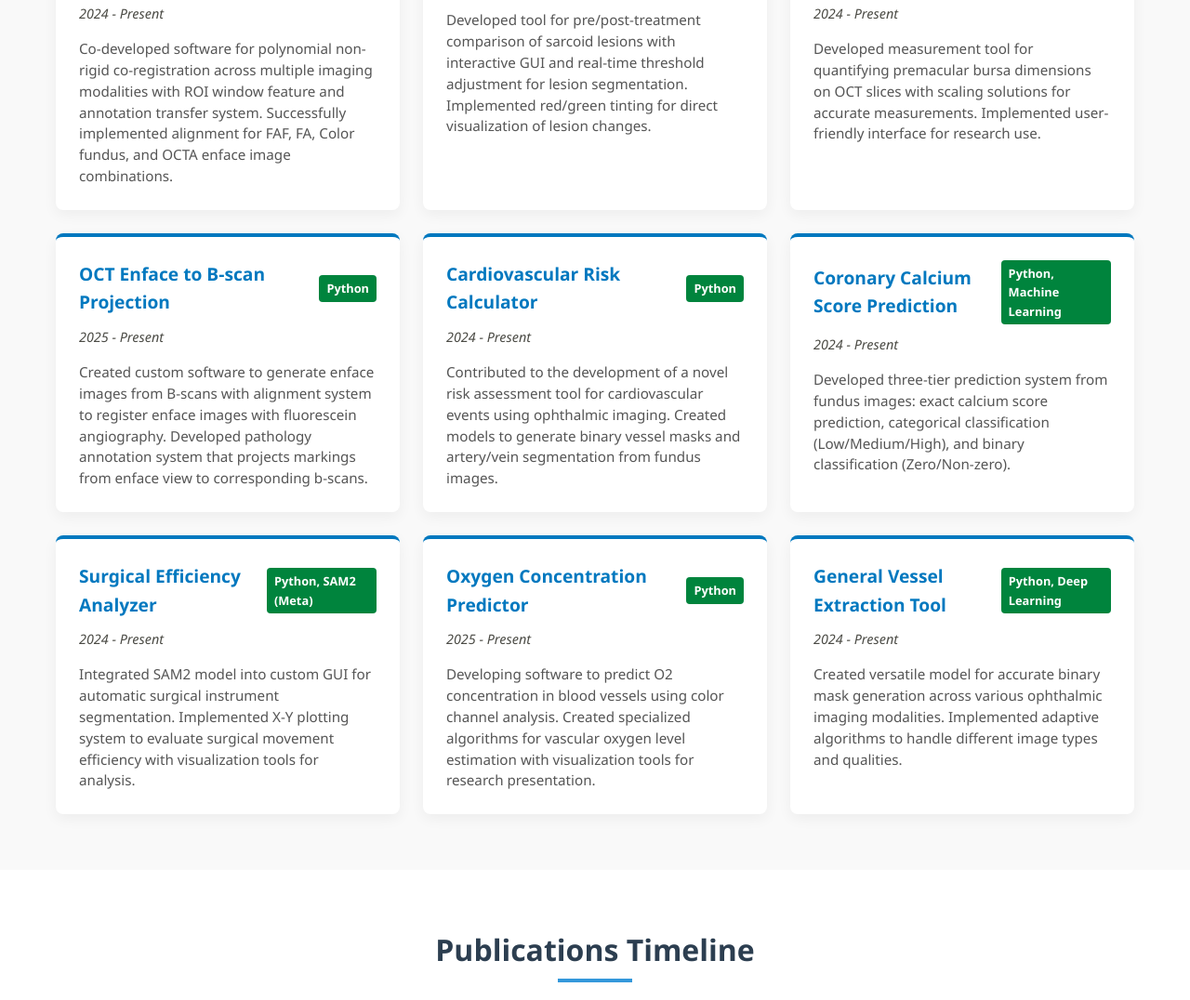
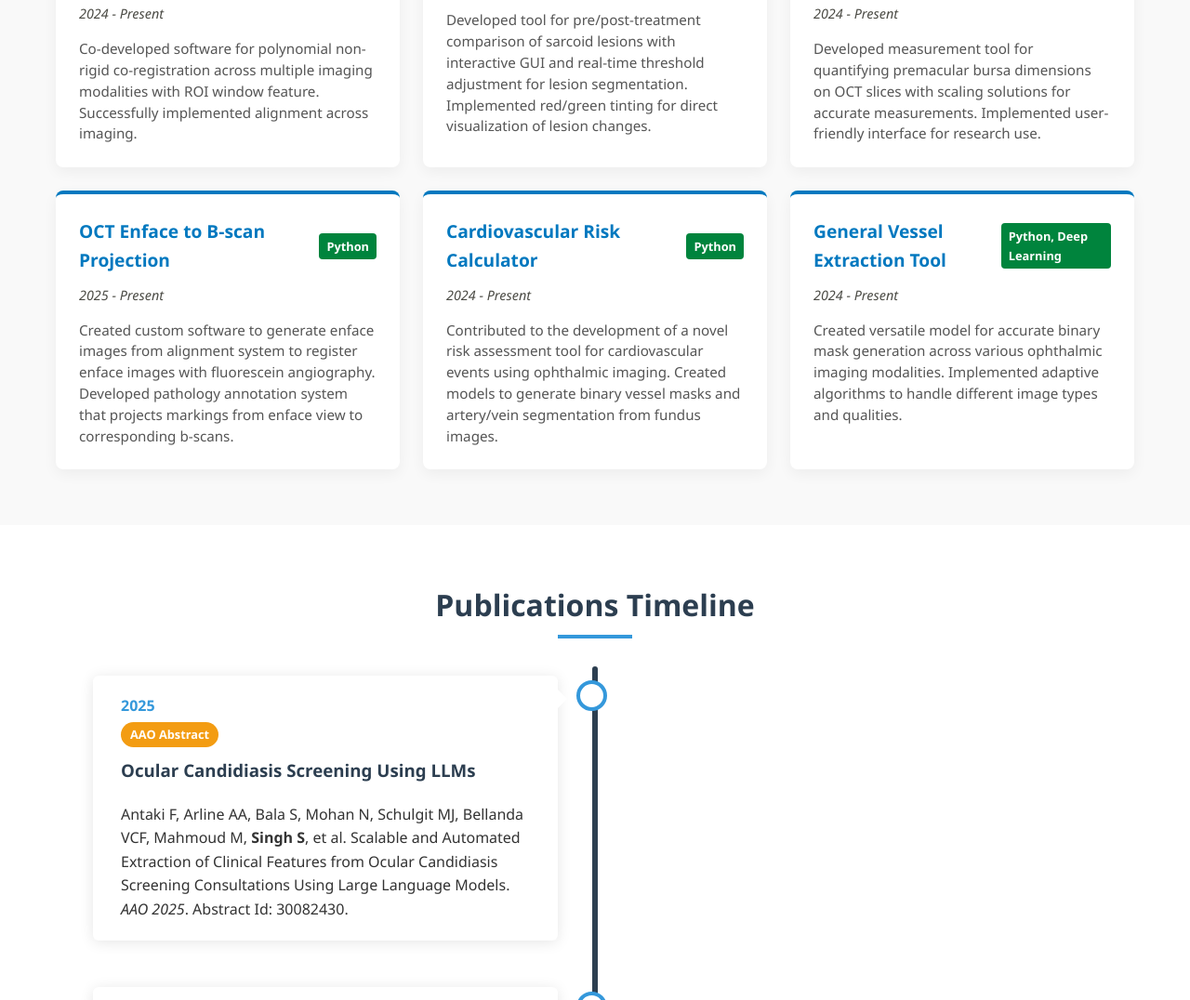
Before and after one commit to Deezy12/cv, a plain HTML site: page index.html in a window 1280 px wide. Shown: the part 1649-2725 px from the top of the page at 93% size. Drawn offline with Linux system fonts and the light colour scheme.

Commit message:
Update index.html

```diff
--- a/index.html
+++ b/index.html
@@ -992,7 +992,7 @@
             <span class="project-tech">Python</span>
           </div>
           <div class="project-date">2024 - Present</div>
-          <p>Co-developed software for polynomial non-rigid co-registration across multiple imaging modalities with ROI window feature and annotation transfer system. Successfully implemented alignment for FAF, FA, Color fundus, and OCTA enface image combinations.</p>
+          <p>Co-developed software for polynomial non-rigid co-registration across multiple imaging modalities with ROI window feature. Successfully implemented alignment across imaging.</p>
         </div>
 
         <div class="project-card">
@@ -1019,7 +1019,7 @@
             <span class="project-tech">Python</span>
           </div>
           <div class="project-date">2025 - Present</div>
-          <p>Created custom software to generate enface images from B-scans with alignment system to register enface images with fluorescein angiography. Developed pathology annotation system that projects markings from enface view to corresponding b-scans.</p>
+          <p>Created custom software to generate enface images from alignment system to register enface images with fluorescein angiography. Developed pathology annotation system that projects markings from enface view to corresponding b-scans.</p>
         </div>
 
         <div class="project-card">
@@ -1031,32 +1031,6 @@
           <p>Contributed to the development of a novel risk assessment tool for cardiovascular events using ophthalmic imaging. Created models to generate binary vessel masks and artery/vein segmentation from fundus images.</p>
         </div>
 
-        <div class="project-card">
-          <div class="project-header">
-            <h3>Coronary Calcium Score Prediction</h3>
-            <span class="project-tech">Python, Machine Learning</span>
-          </div>
-          <div class="project-date">2024 - Present</div>
-          <p>Developed three-tier prediction system from fundus images: exact calcium score prediction, categorical classification (Low/Medium/High), and binary classification (Zero/Non-zero).</p>
-        </div>
-
-        <div class="project-card">
-          <div class="project-header">
-            <h3>Surgical Efficiency Analyzer</h3>
-            <span class="project-tech">Python, SAM2 (Meta)</span>
-          </div>
-          <div class="project-date">2024 - Present</div>
-          <p>Integrated SAM2 model into custom GUI for automatic surgical instrument segmentation. Implemented X-Y plotting system to evaluate surgical movement efficiency with visualization tools for analysis.</p>
-        </div>
-
-        <div class="project-card">
-          <div class="project-header">
-            <h3>Oxygen Concentration Predictor</h3>
-            <span class="project-tech">Python</span>
-          </div>
-          <div class="project-date">2025 - Present</div>
-          <p>Developing software to predict O2 concentration in blood vessels using color channel analysis. Created specialized algorithms for vascular oxygen level estimation with visualization tools for research presentation.</p>
-        </div>
 
         <div class="project-card">
           <div class="project-header">
```
